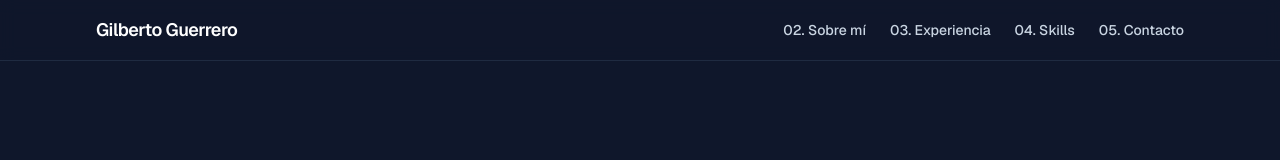
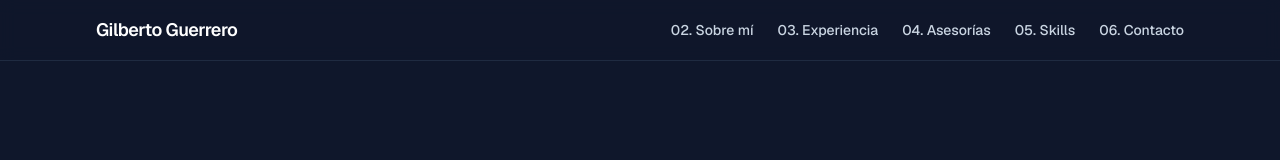
Before and after one commit to gilbertoguerrero/website, a Next.js app: page / in a window 1280 px wide. Shown: the top 160 px of the page. Built offline with nearby package versions, Linux system fonts and the light colour scheme.

Commit message:
update navbar

```diff
--- a/components/Navbar.tsx
+++ b/components/Navbar.tsx
@@ -7,13 +7,22 @@ function scrollToId(id: string) {
   el.scrollIntoView({ behavior: "smooth", block: "start" });
 }
 
+function goToSection(id: string) {
+  if (typeof window === "undefined") return;
+  if (window.location.pathname === "/") {
+    scrollToId(id);
+  } else {
+    window.location.href = `/#${id}`;
+  }
+}
+
 export default function Navbar() {
   return (
     <nav className="sticky top-0 z-50 border-b border-slate-700/50 bg-slate-900/95 backdrop-blur supports-[backdrop-filter]:bg-slate-900/80">
       <div className="mx-auto flex max-w-6xl items-center justify-between px-4 py-4 sm:px-6 lg:px-8">
         <button
           type="button"
-          onClick={() => scrollToId("inicio")}
+          onClick={() => goToSection("inicio")}
           className="text-left text-lg font-semibold tracking-tight text-white transition hover:text-cyan-400"
         >
           Gilberto Guerrero
@@ -21,31 +30,38 @@ export default function Navbar() {
         <div className="flex gap-6 text-sm font-medium">
           <button
             type="button"
-            onClick={() => scrollToId("sobre-mi")}
+            onClick={() => goToSection("sobre-mi")}
             className="text-slate-300 transition hover:text-cyan-400"
           >
             02. Sobre mí
           </button>
           <button
             type="button"
-            onClick={() => scrollToId("experiencia")}
+            onClick={() => goToSection("experiencia")}
             className="text-slate-300 transition hover:text-cyan-400"
           >
             03. Experiencia
           </button>
           <button
             type="button"
-            onClick={() => scrollToId("skills")}
+            onClick={() => goToSection("servicios")}
             className="text-slate-300 transition hover:text-cyan-400"
           >
-            04. Skills
+            04. Asesorías
           </button>
           <button
             type="button"
-            onClick={() => scrollToId("contacto")}
+            onClick={() => goToSection("skills")}
             className="text-slate-300 transition hover:text-cyan-400"
           >
-            05. Contacto
+            05. Skills
+          </button>
+          <button
+            type="button"
+            onClick={() => goToSection("contacto")}
+            className="text-slate-300 transition hover:text-cyan-400"
+          >
+            06. Contacto
           </button>
         </div>
       </div>
```
